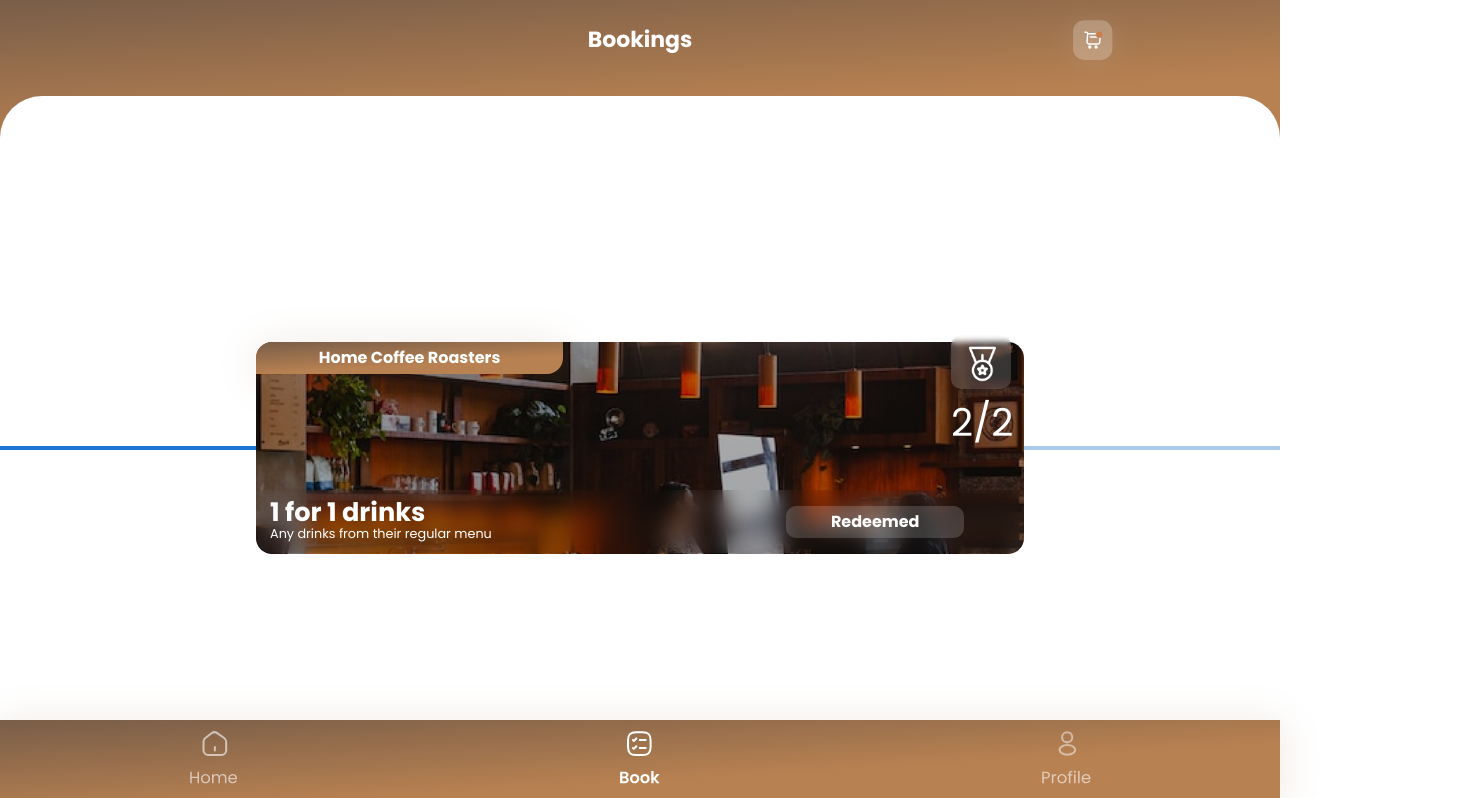
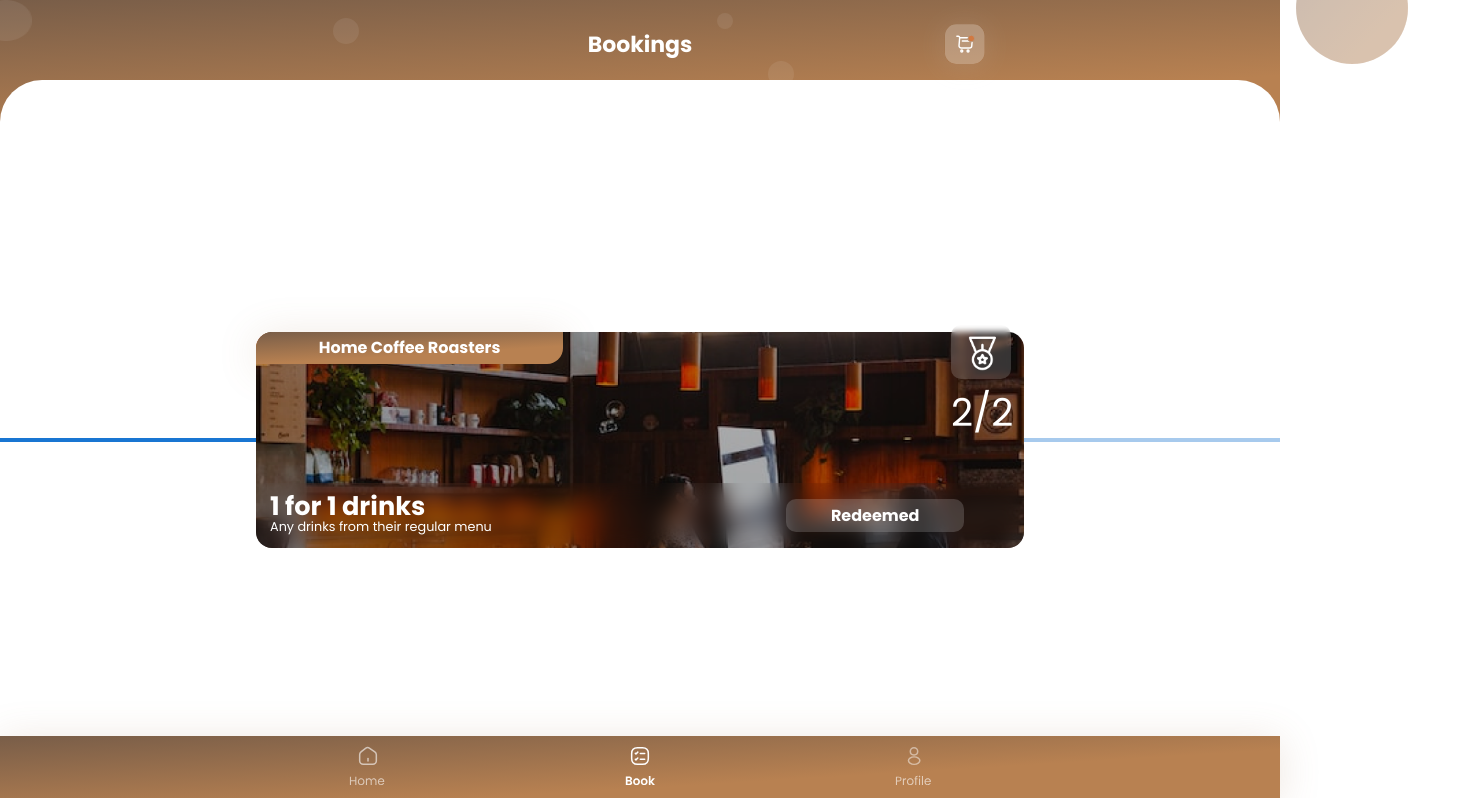
Before and after one commit to hustle-huts/hustlehuts-app, a Next.js app: page /bookings in a window 1280 px wide. Shown: the top 798 px of the page, 1472 px wide, since content can reach past the window. Built offline with nearby package versions, Linux system fonts and the light colour scheme.

Commit message:
done with top banner and modified bottom navbar

```diff
--- a/components/bottomNavbar/bottom-navbar.module.css
+++ b/components/bottomNavbar/bottom-navbar.module.css
@@ -3,10 +3,15 @@
     box-shadow: 0px 4px 40px rgba(160, 116, 78, 0.18);
     position: fixed;
     bottom: 0;
-    width: 100%;
-    height: 10%;
+    height: 8%;
     display: flex;
-    padding: 10px 0;
+    padding: 10px 5%;
+}
+
+@media (min-width: 700px) {
+    .navbar {
+        padding: 10px 18%;
+    }
 }
 
 .navbar a {
--- a/components/topBanner/top-banner.module.css
+++ b/components/topBanner/top-banner.module.css
@@ -1,6 +1,8 @@
 .background {
     position: absolute;
     width: 100%;
+    /* the height of the elements below the top banner is set to 90% of \
+    the page, leaving 10% total for the top-banner in the pages' css */
     height: 160px;
     left: 0px;
     top: 0px;
@@ -19,7 +21,7 @@
     color: #FFFFFF;
 
     text-align: center;
-    margin-top: 1.2rem;
+    margin-top: 1.5rem;
 }
 
 .cart {
@@ -27,15 +29,58 @@
     width: 60%;
     height: 60%;
     right: -15%;
-    top: -4%;
+    top: -0.15rem;
+    /* So that the cart is above the right eclipse */
+    z-index: 3;
+}
+
+@media (min-width: 600px) {
+    .cart {
+        right: -5%;
+    }
 }
 
 .leftEclipse {
     position: absolute;
-    width: 10%;
-    height: 10%;
+    width: 41px;
+    height: 41px;
     left: -9px;
-    top: -40%;
+    top: 0px;
+}
 
-    background: rgba(255, 255, 255, 0.08);
+.middleLeftEclipse {
+    position: absolute;
+    width: 26px;
+    height: 36px;
+    left: 26%;
+    top: 0.8rem;
 }
+
+.middleTopEclipse {
+    position: absolute;
+    width: 16px;
+    height: 16px;
+    left: 56%;
+    top: 0.8rem;
+}
+
+.middleBottomEclipse {
+    position: absolute;
+    width: 26px;
+    height: 36px;
+    left: 60%;
+    top: 3.5rem;
+}
+
+.rightEclipse {
+    position: absolute;
+    width: 112px;
+    height: 112px;
+    right: -10%;
+    top: -3rem;
+
+    background: linear-gradient(134.22deg, #937863 -7.72%, #B58760 74.66%);
+    opacity: 0.5;
+    border-radius: 72px;
+    z-index: 0;
+}
--- a/components/topBanner/top-banner.tsx
+++ b/components/topBanner/top-banner.tsx
@@ -36,10 +36,11 @@ const TopBanner:React.FC<props> = (props) => {
             <a href="#" onClick={() => handleNavItemClick()}>
                 <Image className={styles.cart} alt="Cart button" src={cart} />
             </a>
-            <Image className="leftEclipse" alt="Background eclipse design" src={leftEclipse} width="600" height="300"/>
-            <Image className="middleBottomEclipse" alt="Background eclipse design" src={middleBottomEclipse} />
-            <Image className="middleTopEclipse" alt="Background eclipse design" src={middleTopEclipse} />
-            <Image className="rightEclipse" alt="Background eclipse design" src={rightEclipse} />
+            <Image className={styles.leftEclipse} alt="Background eclipse design" src={leftEclipse}/>
+            <Image className={styles.middleTopEclipse} alt="Background eclipse design" src={middleTopEclipse} />
+            <Image className={styles.middleBottomEclipse} alt="Background eclipse design" src={middleBottomEclipse} />
+            <Image className={styles.middleLeftEclipse} alt="Background eclipse design" src={middleTopEclipse} />
+            <Image className={styles.rightEclipse} alt="Background eclipse design" src={rightEclipse} />
         </div>
     );
 }
--- a/styles/Bookings.module.css
+++ b/styles/Bookings.module.css
@@ -9,7 +9,7 @@
 }
 
 .profileContainer {
-    height: 88%;
+    height: 90%;
     width: 100%;
     position: absolute;
     bottom: 0px;
```
